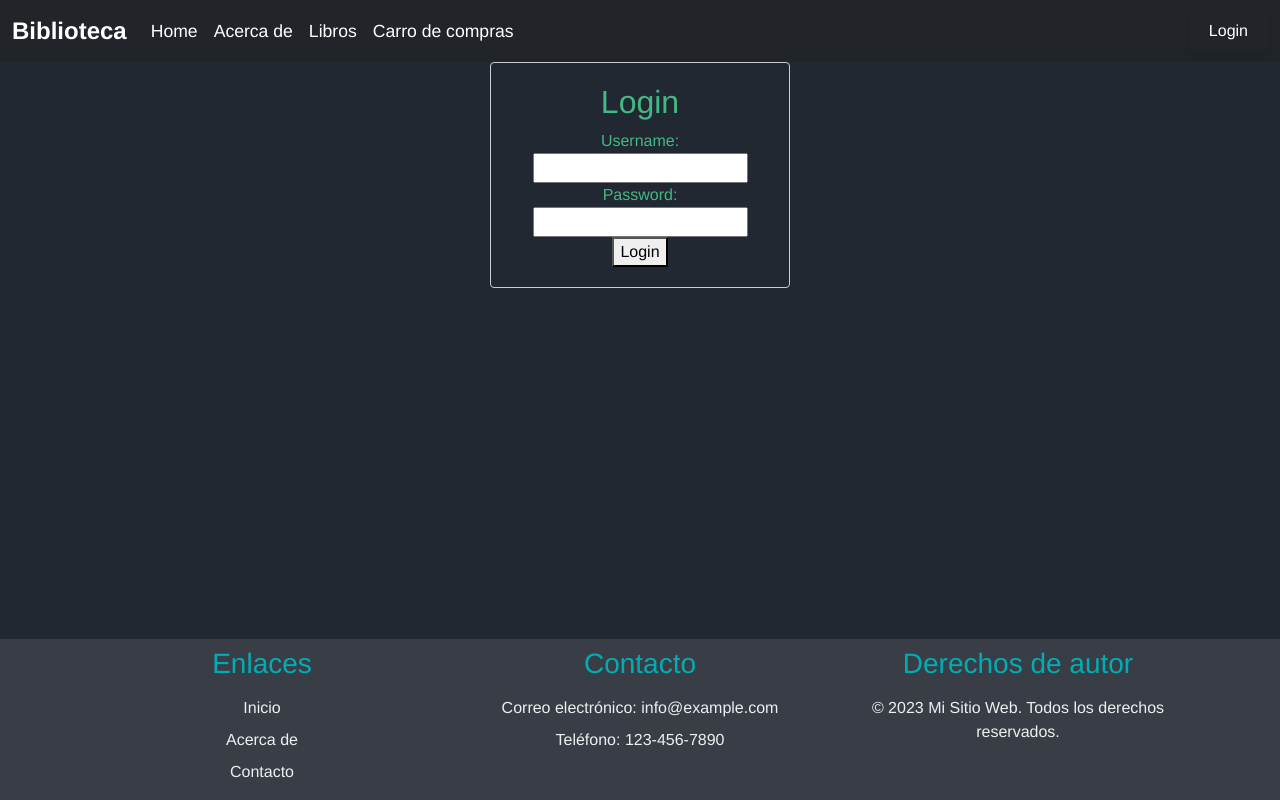
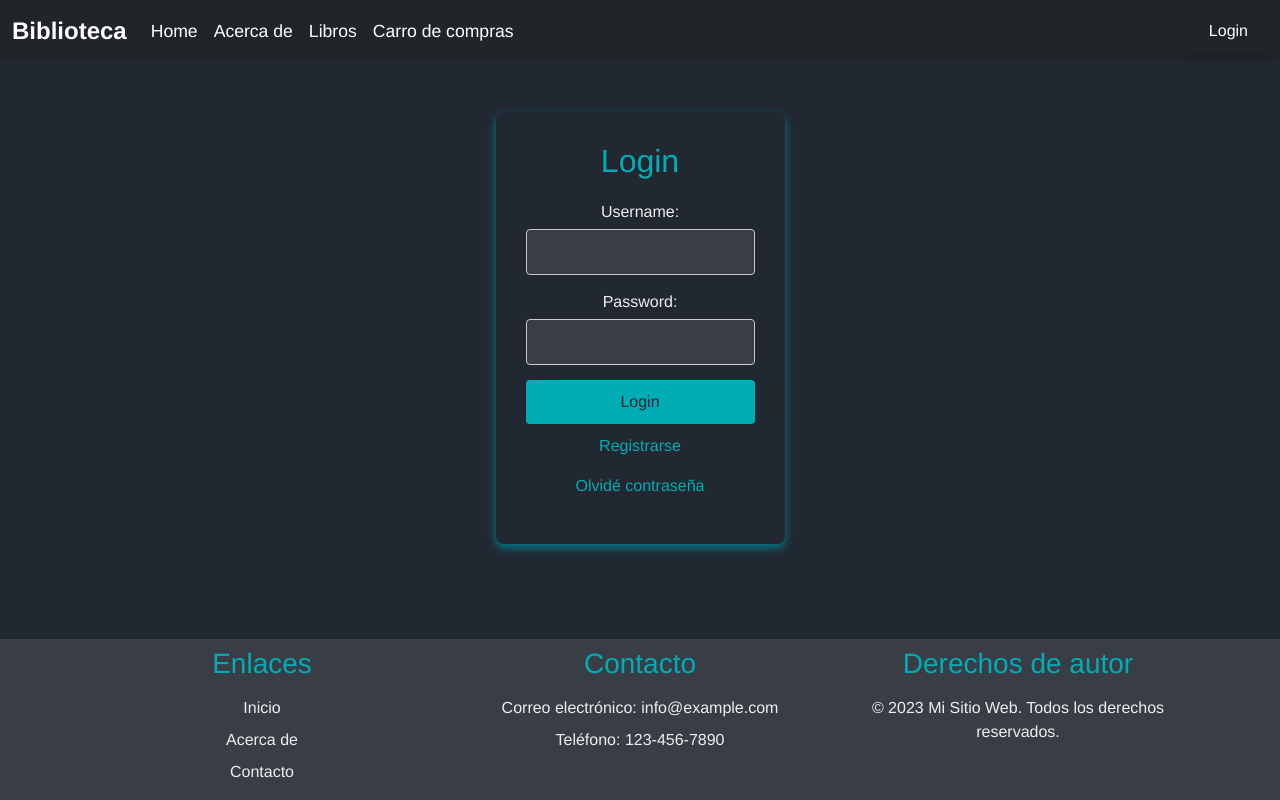
Before and after one commit to LeinadArmin/libros-king, a Vue app: page /login in a window 1280 px wide. Built offline with nearby package versions, Linux system fonts and the light colour scheme.

Commit message:
Update LoginComponent for improving look and feel

```diff
--- a/src/components/FormLoginComponent.vue
+++ b/src/components/FormLoginComponent.vue
@@ -2,17 +2,23 @@
   <div class="login-container">
     <h2>Login</h2>
     <form @submit.prevent="handleLogin">
-        <div>
+      <div class="form-group">
         <label for="username">Username:</label>
-          <input type="text" v-model="username" id="username" required>
+        <input type="text" v-model="username" id="username" required class="form-control">
       </div>
-        <div>
+      <div class="form-group">
         <label for="password">Password:</label>
-          <input type="password" v-model="password" id="password" required>
+        <input type="password" v-model="password" id="password" required class="form-control">
       </div>
-        <button type="submit">Login</button>
+      <button type="submit" class="btn btn-primary">Login</button>
     </form>
-      <p v-if="authError">{{ authError }}</p>
+    <p v-if="authError" class="text-danger">{{ authError }}</p>
+    <p class="register">
+      <a href="#">Registrarse</a>
+    </p>
+    <p class="forgot-password">
+      <a href="#">Olvidé contraseña</a>
+    </p>
   </div>
 </template>
 
@@ -23,7 +29,8 @@
   data() {
     return {
       username: '',
-        password: ''
+      password: '',
+      rememberMe: false
     };
   },
   computed: {
@@ -44,10 +51,75 @@
 
 <style scoped>
 .login-container {
-    max-width: 300px;
-    margin: 0 auto;
-    padding: 20px;
+  max-width: 400px;
+  margin: 50px auto;
+  padding: 30px;
+  background-color: #222831; /* Fondo oscuro */
+  border-radius: 8px;
+  box-shadow: 0 4px 8px #007b8a;
+  color: #EEEEEE; /* Texto claro */
+}
+
+h2 {
+  text-align: center;
+  margin-bottom: 20px;
+  color: #00ADB5; /* Color primario */
+}
+
+.form-group {
+  margin-bottom: 15px;
+}
+
+.form-group label {
+  display: block;
+  margin-bottom: 5px;
+  color: #EEEEEE;
+}
+
+.form-group input {
+  width: 100%;
+  padding: 10px;
   border: 1px solid #ccc;
   border-radius: 4px;
+  box-sizing: border-box;
+  background-color: #393E46; /* Fondo de input oscuro */
+  color: #EEEEEE; /* Texto de input claro */
+}
+
+.btn {
+  width: 100%;
+  padding: 10px;
+  background-color: #00ADB5; /* Color primario */
+  border: none;
+  border-radius: 4px;
+  color: #222831; /* Texto oscuro */
+  font-size: 16px;
+  cursor: pointer;
+  transition: background-color 0.3s ease;
+}
+
+.btn:hover {
+  background-color: #007b8a; /* Color primario oscuro */
+}
+
+.text-danger {
+  color: #dc3545;
+  text-align: center;
+  margin-top: 10px;
+}
+
+.register, .forgot-password {
+  text-align: center;
+  margin-top: 10px;
+}
+
+.register a, .forgot-password a {
+  color: #00ADB5; /* Color primario */
+  text-decoration: none;
+  transition: color 0.3s ease;
+}
+
+.register a:hover, .forgot-password a:hover {
+  color: #007b8a; /* Color primario oscuro */
 }
 </style>
```
Also changed, not shown: 1 other file (tests, documents, lock files or other folders). Lines whose indentation alone changed are shown as unchanged.
